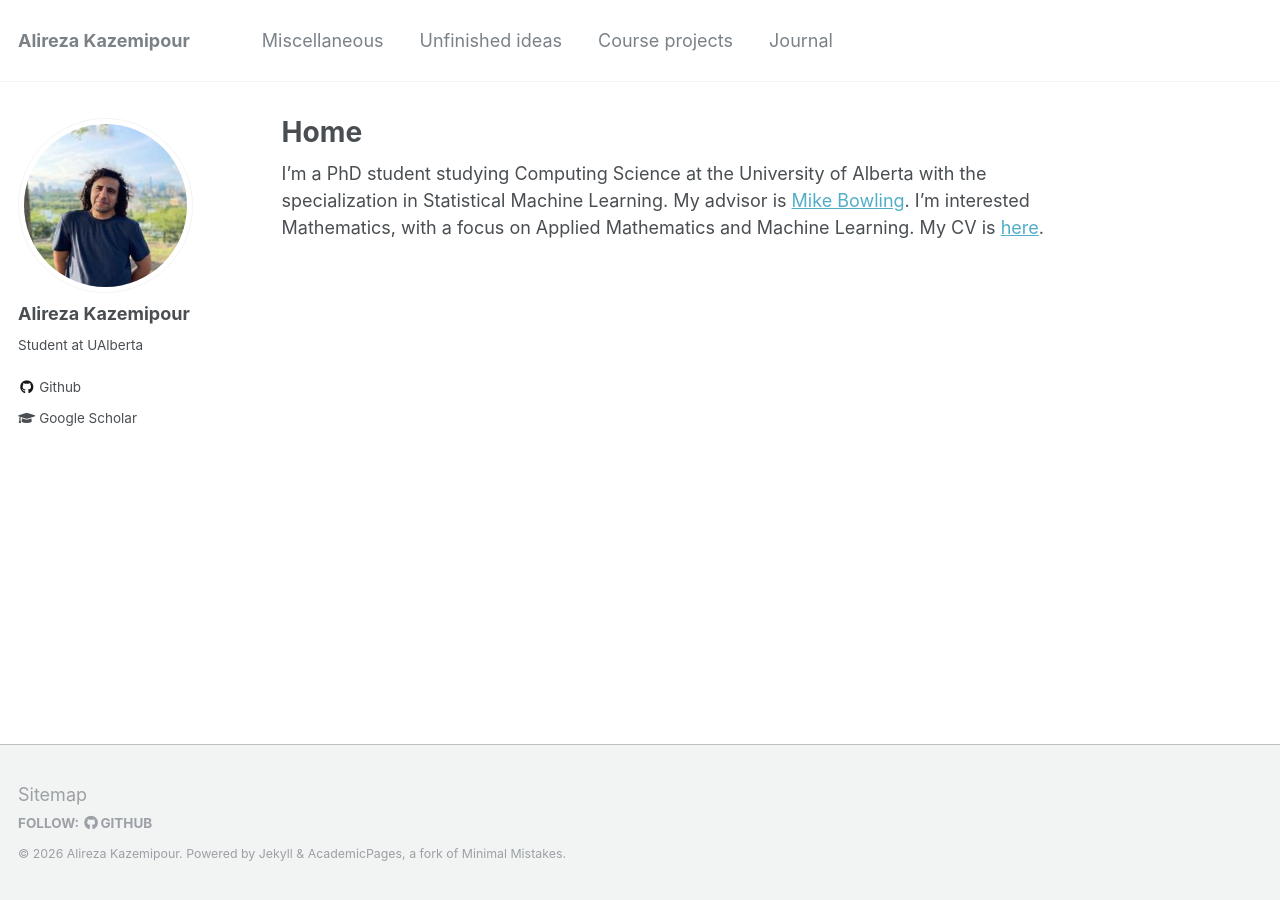
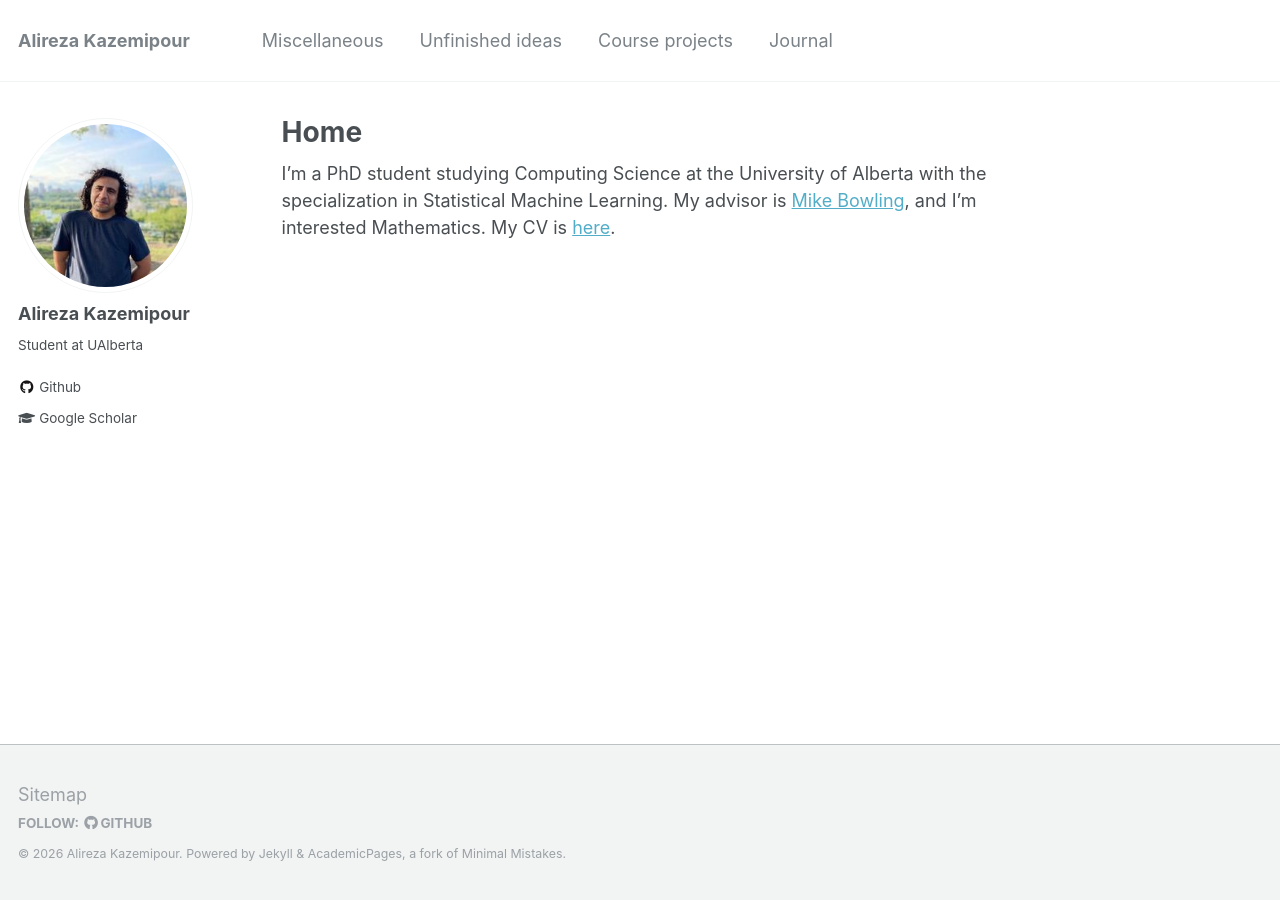
Before and after one commit to alirezakazemipour/alirezakazemipour.github.io, a Jekyll site: the page built from _pages/home.md, in a window 1280 px wide. Built offline with Jekyll 4.4.1, drawn with Linux system fonts in a browser that asks for light colours.

```diff
--- a/_pages/home.md
+++ b/_pages/home.md
@@ -8,5 +8,4 @@
 ---
 
 I'm a PhD student studying Computing Science at the University of Alberta with the specialization in Statistical Machine
-Learning. My advisor is [Mike Bowling](http://webdocs.cs.ualberta.ca/~bowling/). I'm interested Mathematics, with a focus on Applied Mathematics and
-Machine Learning. My CV is [here](/pdfs/CV.pdf).
+Learning. My advisor is [Mike Bowling](http://webdocs.cs.ualberta.ca/~bowling/), and I'm interested Mathematics. My CV is [here](/pdfs/CV.pdf).
```
Also changed, not shown: _misc/misc-1.md (+1 -0 lines), 1 other file.
